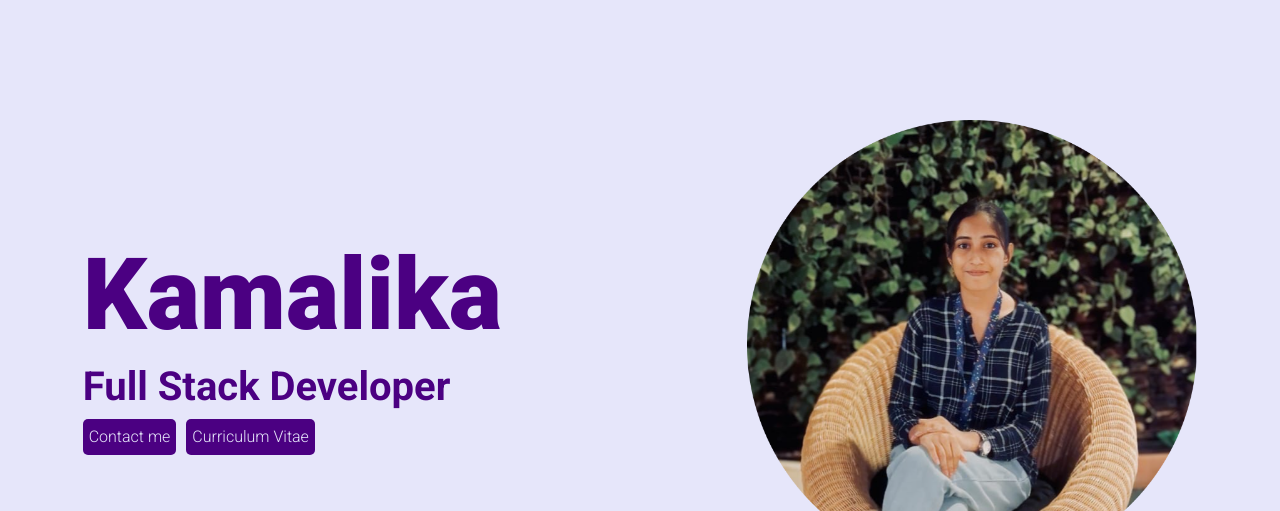
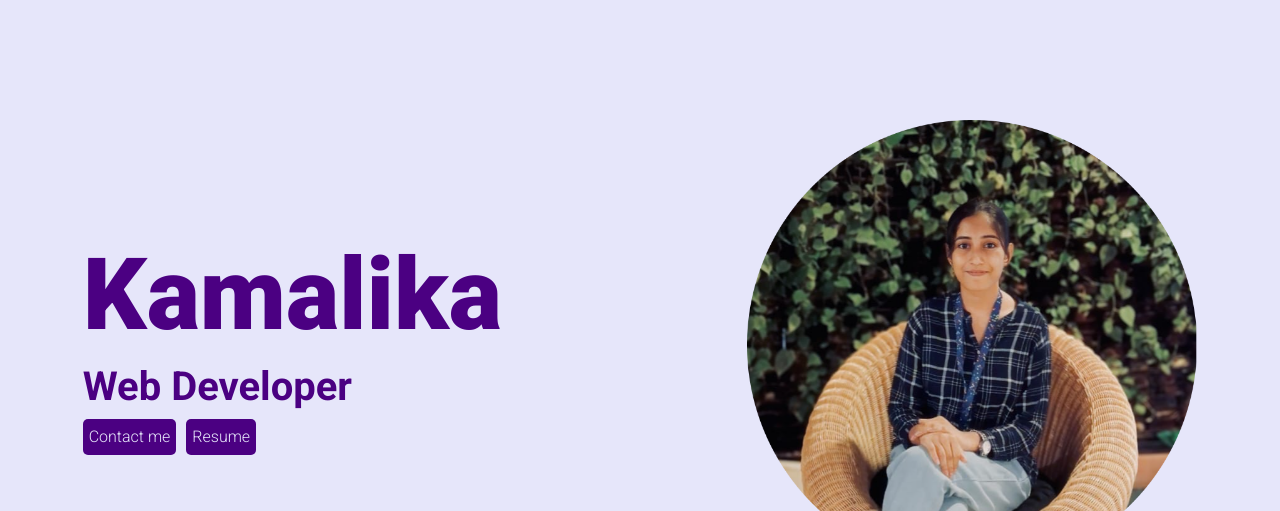
Before and after one commit to kamali-ka/portfolio-v2, a plain HTML site: page index.html in a window 1280 px wide. Shown: the part 80-591 px from the top of the page. Drawn offline with nearby package versions, Linux system fonts and the light colour scheme.

Commit message:
completed all changes

```diff
--- a/index.html
+++ b/index.html
@@ -16,8 +16,7 @@
 <link href="https://fonts.googleapis.com/css2?family=Roboto:ital,wght@0,100;0,300;0,400;0,500;0,700;0,900;1,100;1,300;1,400;1,500;1,700;1,900&display=swap" rel="stylesheet">
 <link
 href="https://unpkg.com/boxicons@2.1.4/css/boxicons.min.css"
-rel="stylesheet"
-/>
+rel="stylesheet"/>
 </head>
 
 <body>
@@ -73,11 +72,11 @@ rel="stylesheet"
                     <h1>Kamalika</h1>
                 </div>
                 <div class="title-div">
-                    <h2>Full Stack Developer</h2>
+                    <h2>Web Developer</h2>
                 </div>
                 <div class="btn-grp">
                     <a href="https://www.linkedin.com/in/kamalika-azhakar-9764b631b/" class="contact-btn">Contact me</a>
-                    <a href="" class="cv-btn">Curriculum Vitae</a>
+                    <a href="" class="cv-btn">Resume</a>
                 </div>
             </div>
             <div class="img-div">
@@ -176,7 +175,6 @@ rel="stylesheet"
                 <div class="pro-4 pro-card">
                     <a href="https://kamali-ka.github.io/indian_culture/" target="_blank"><img src="./assets/images/img_css_projects_four.jpeg" alt="css pro-3"></a>
                 </div>
-
             </div>
 
         </div>
```
